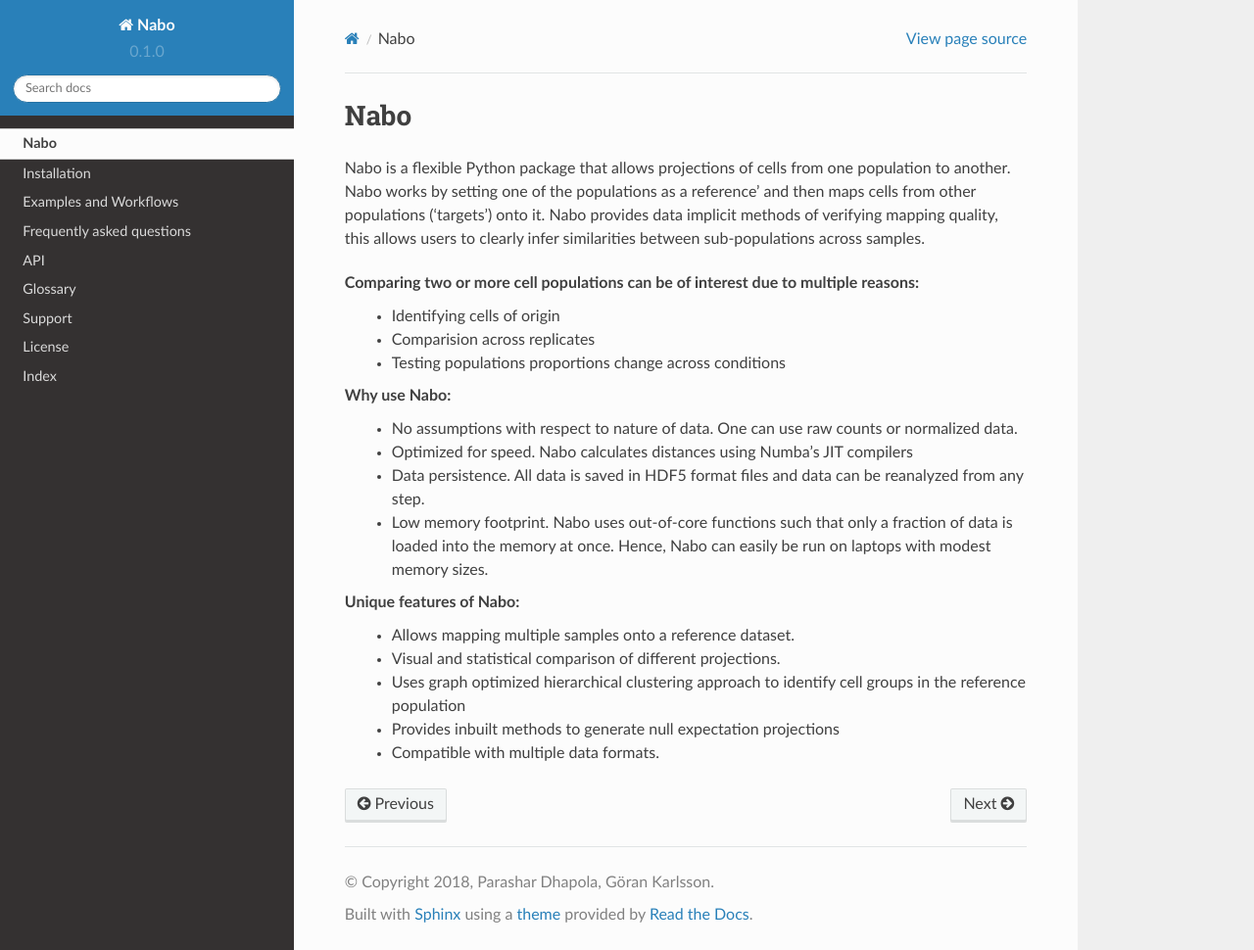
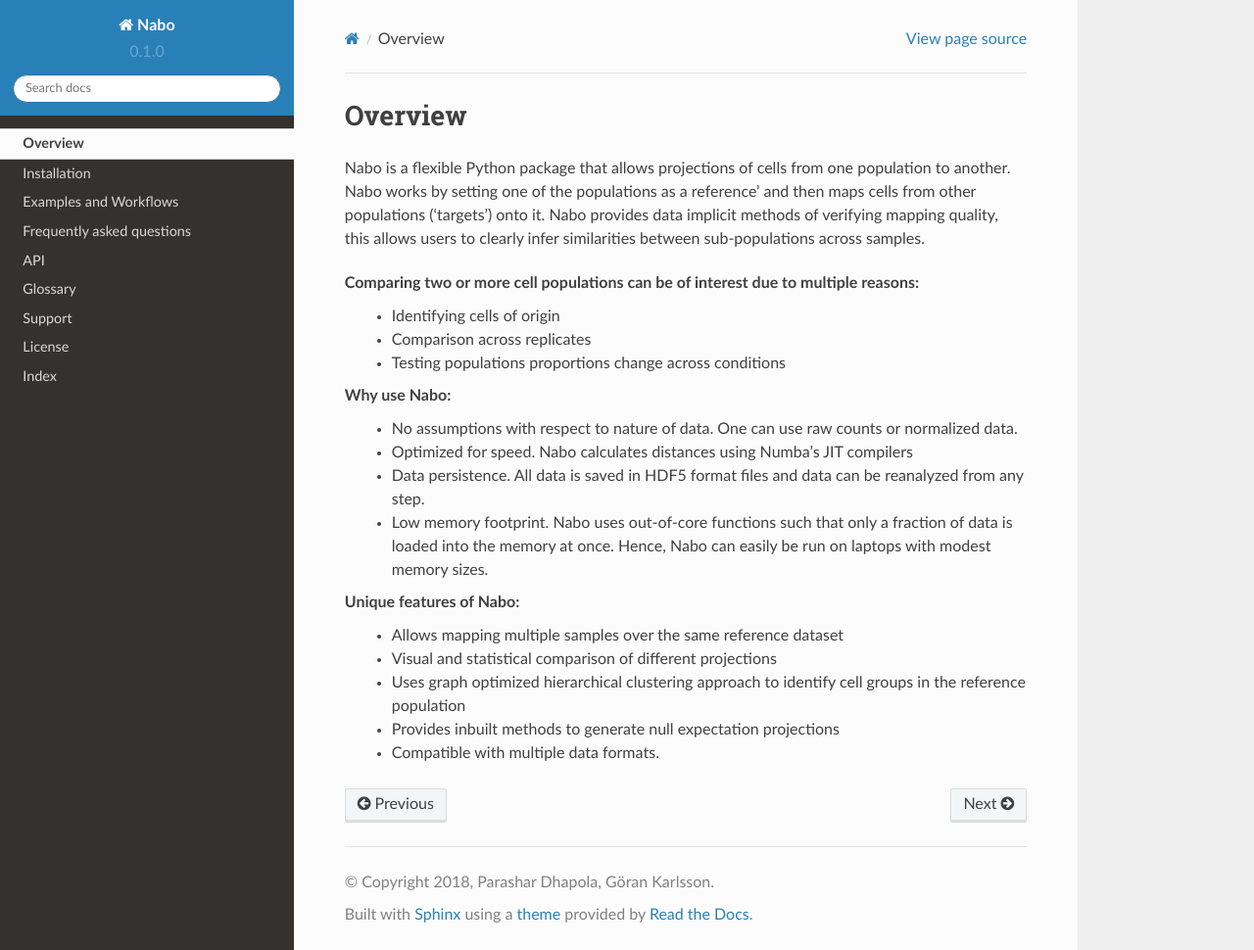
Before and after one commit to parashardhapola/nabo, a Sphinx documentation site: the page built from docs/about.rst, in a window 1280 px wide and 970 px high. Shown: the whole window at 98% size. Built offline with Sphinx 7.4.7 and the Read the Docs theme 2.0.0, drawn with Linux system fonts in a browser that asks for light colours; pages that are not in the unit, such as notebooks, are missing from menus.

Commit message:
Renamed header to overview. Fixed misspellings

```diff
--- a/docs/about.rst
+++ b/docs/about.rst
@@ -1,12 +1,12 @@
-=====
-Nabo
-=====
+========
+Overview
+========
 
 Nabo is a flexible Python package that allows projections of cells from one population to another. Nabo works by setting one of the populations as a reference' and then maps cells from other populations ('targets') onto it. Nabo provides data implicit methods of verifying mapping quality, this allows users to clearly infer similarities between sub-populations across samples.
 
 Comparing two or more cell populations can be of interest due to multiple reasons:
     * Identifying cells of origin
-    * Comparision across replicates
+    * Comparison across replicates
     * Testing populations proportions change across conditions
 
 Why use Nabo:
@@ -16,8 +16,8 @@
     * Low memory footprint. Nabo uses out-of-core functions such that only a fraction of data is loaded into the memory at once. Hence, Nabo can easily be run on laptops with modest memory sizes.
 
 Unique features of Nabo:
-    * Allows mapping multiple samples onto a reference dataset.
-    * Visual and statistical comparison of different projections.
+    * Allows mapping multiple samples over the same reference dataset
+    * Visual and statistical comparison of different projections
     * Uses graph optimized hierarchical clustering approach to identify cell groups in the reference population
     * Provides inbuilt methods to generate null expectation projections
     * Compatible with multiple data formats.
```
